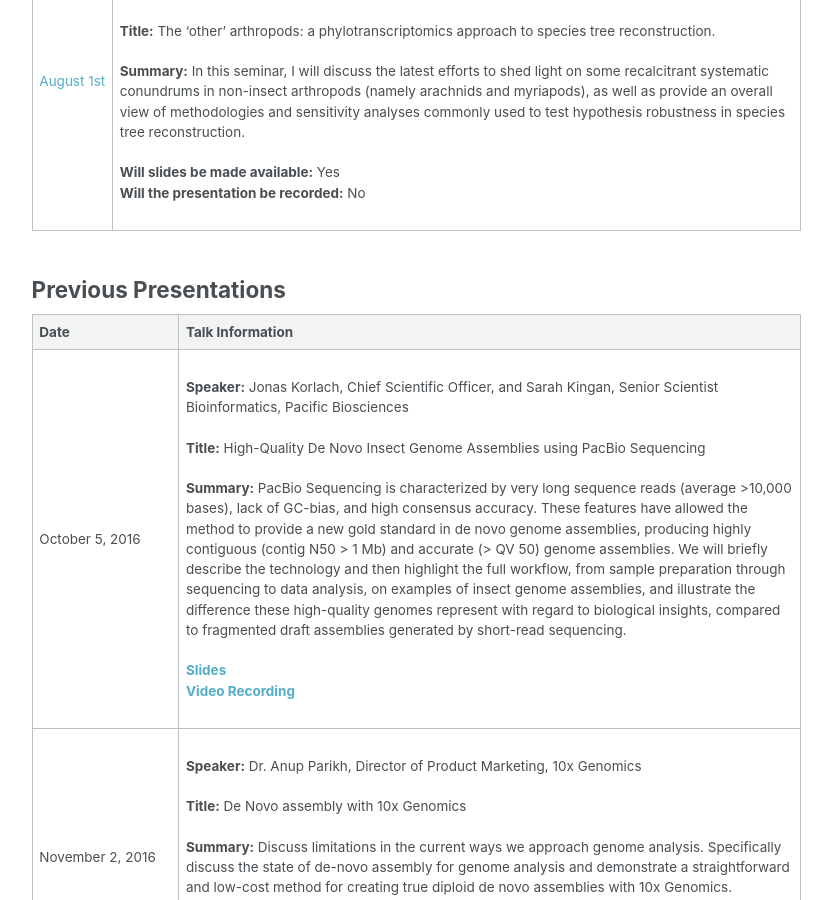
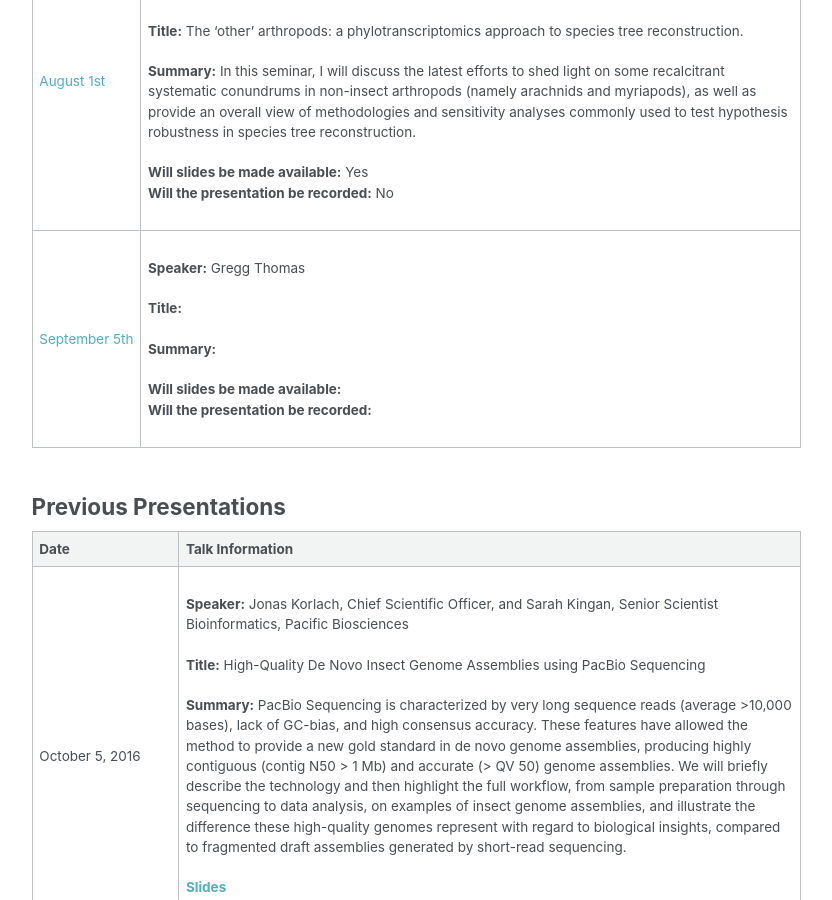
Before and after one commit to i5k/i5k.github.io, a Jekyll site: the page built from _pages/webinar.md, in a window 1280 px wide and 900 px high, scrolled down 2012 px. Shown: the whole window, without its empty margins (250-1082 px from the left). Built offline with Jekyll 4.4.1, drawn with Linux system fonts in a browser that asks for light colours.

Commit message:
creating row for  September speaker

```diff
--- a/_pages/webinar.md
+++ b/_pages/webinar.md
@@ -36,6 +36,7 @@ If you have problems connecting, please refer to this [WebEx help page](https://
 | ---- | ---- |
 |[July&nbsp;11th](https://www.timeanddate.com/worldclock/fixedtime.html?msg=i5k+webinar&iso=20180711T11&p1=263&ah=1)|<br>*Note this date is one week later than normal due to the US Federal Holiday on July 4th*<br><br>__Speaker:__ Dr. Brian J. Henson, Sr. Sequencing Specialist, Mid-Atlantic, Illumina, Inc. <br><br>__Title:__ Using Illumina’s NGS Technology to Empower Genetic Discovery<br><br>__Summary:__ This seminar will focus on how Illumina’s SBS (sequencing by synthesis) technology can be used to drive genomic discovery. We will present an overview of how NGS works and discuss our different platforms. We will also discuss whole genome sequencing with a focus on our Nextera DNA Flex library prep kit.<br><br>__Will slides be made available:__ Yes<br>__Will the presentation be recorded:__ TBD<br><br>|
 |[August&nbsp;1st](https://www.timeanddate.com/worldclock/fixedtime.html?msg=i5k+webinar&iso=20180801T11&p1=263&ah=1)|<br>__Speaker:__ Rosa Fernández, Bioinformatics & Genomics Unit, Center for Genomic Regulation, Barcelona (Spain)<br><br>__Title:__ The 'other' arthropods: a phylotranscriptomics approach to species tree reconstruction. <br><br>__Summary:__ In this seminar, I will discuss the latest efforts to shed light on some recalcitrant systematic conundrums in non-insect arthropods (namely arachnids and myriapods), as well as provide an overall view of methodologies and sensitivity analyses commonly used to test hypothesis robustness in species tree reconstruction.<br><br>__Will slides be made available:__ Yes<br>__Will the presentation be recorded:__ No<br><br>|
+|[September&nbsp;5th](https://www.timeanddate.com/worldclock/fixedtime.html?msg=i5k+webinar&iso=20180905T11&p1=263&ah=1)|<br>__Speaker:__ Gregg Thomas<br><br>__Title:__  <br><br>__Summary:__ <br><br>__Will slides be made available:__ <br>__Will the presentation be recorded:__ <br><br>|
 
 
 <a name="previous"></a>
```
